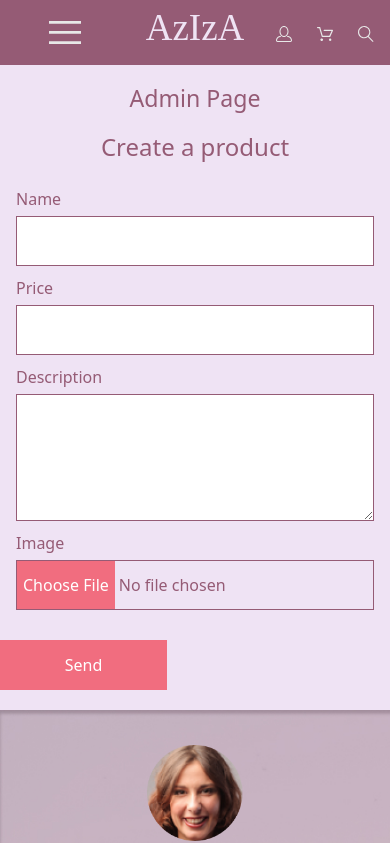
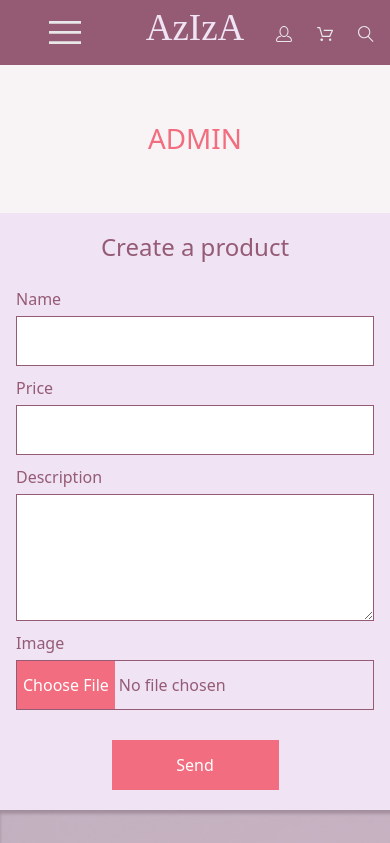
Before and after one commit to LadyDeeDee/aziza, a React (Create React App) app in the folder frontend/: page /admin in a window 390 px wide. Shown: the top 843 px of the page. Built offline with nearby package versions, Linux system fonts and the light colour scheme; a web font is replaced by a local one.

Commit message:
updated style on home, admin, registration pages

```diff
--- a/frontend/src/pages/Admin/Admin.css
+++ b/frontend/src/pages/Admin/Admin.css
@@ -4,6 +4,18 @@
 *{
     margin: 0;
     padding:0;
+}
+
+h1{
+    height: 148px;
+    width: 100%;
+    background-color: #F8F3F4;
+    color:#F16D7F;
+    display: flex;
+    align-items: center;
+    justify-content: flex-start;
+    text-transform: uppercase;
+    padding-left: 25px;
 }
 
 .admin, .create{
@@ -61,4 +73,12 @@ input::file-selector-button{
     margin-top: 25px;
     padding:0;
     border:none;
+    align-self:center;
 }
+
+@media screen and (max-width: 667px){
+    h1 {
+        padding-left: 0;
+        justify-content: center;
+    }
+}
--- a/frontend/src/pages/Admin/Admin.jsx
+++ b/frontend/src/pages/Admin/Admin.jsx
@@ -54,7 +54,7 @@ const Admin = () => {
 
     return (
         <>
-            <h3 className="admin">Admin Page</h3>
+            <h1>Admin</h1>
             <h4 className='create'>Create a product</h4>
             <form onSubmit={handleSubmit}>
                 <label htmlFor="title">
--- a/frontend/src/pages/HomePage/HomePage.css
+++ b/frontend/src/pages/HomePage/HomePage.css
@@ -232,8 +232,10 @@ h4{
         padding-top: 50%;
     }
 
-    .top-img{
+    .img-top{
         height: 421px;
+        width: 100%;
+        background-size: cover;
     }
 
     .container {
@@ -308,8 +310,11 @@ h4{
         padding-top: 75%;
     }
 
-    .top-img{
+    .img-top{
         height: 485px;
+        width: 100%;
+        background-size: cover;
+        background-position: center;
     }
     .promos{
         display: flex;
--- a/frontend/src/pages/Registration/Registration.css
+++ b/frontend/src/pages/Registration/Registration.css
@@ -1,11 +1,24 @@
 @import url('https://fonts.googleapis.com/css2?family=Flamenco&display=swap');
 @import url('https://fonts.googleapis.com/css2?family=Fondamento&display=swap');
+
+h1{
+    height: 148px;
+    width: 100%;
+    background-color: #F8F3F4;
+    color:#F16D7F;
+    display: flex;
+    align-items: center;
+    justify-content: flex-start;
+    text-transform: uppercase;
+    padding-left: 25px;
+}
 
 .wrapper {
     display: flex;
     gap: 50px;
     justify-content: space-evenly;
-    margin-top: 35px;
+    margin: 25px auto;
+    width: 95%;
 }
 
 .form {
@@ -37,7 +50,7 @@ input[type="radio"]{
     width: 20%;
 }
 
-.btn-submit{
+.submit{
     width: 167px;
     background-color: #F16D7F;
     color: #ffffff;
@@ -47,7 +60,23 @@ input[type="radio"]{
     align-self: flex-start;
 }
 
+li {
+    list-style-type: "\2713";
+}
+
+@media screen and (max-width: 1180px){
+    aside {
+        margin-top: 25px;
+    }
+
+}
 @media screen and (max-width: 667px){
+
+    h1{
+        justify-content: center;
+        padding-left:0;
+    }
+
     .wrapper {
         display: flex;
         flex-direction: column;
--- a/frontend/src/pages/Registration/Registration.jsx
+++ b/frontend/src/pages/Registration/Registration.jsx
@@ -43,6 +43,8 @@ export default function Registration() {
     }
 
     return (
+        <>
+            <h1>Registration</h1>
             <div className="wrapper">
                 <form onSubmit={handleSubmit} className="form">
                     <p>Your name</p>
@@ -62,7 +64,7 @@ export default function Registration() {
                     <p>Login details</p>
                     <input type="text" placeholder='Email' onChange={(e) => setEmail(e.target.value)} />
                     <input type="password" placeholder='********' onChange={(e) => setPassword(e.target.value)}/>
-                <input type="submit" value="Join now" className="btn-submit"/>
+                    <input type="submit" value="Join now &rarr;" className="submit"/>
 
                 </form>
                 <aside>
@@ -78,6 +80,7 @@ export default function Registration() {
                     </ul>
                 </aside>
             </div>
+        </>
     )
 
 }
```
Lines whose indentation alone changed are shown as unchanged.
